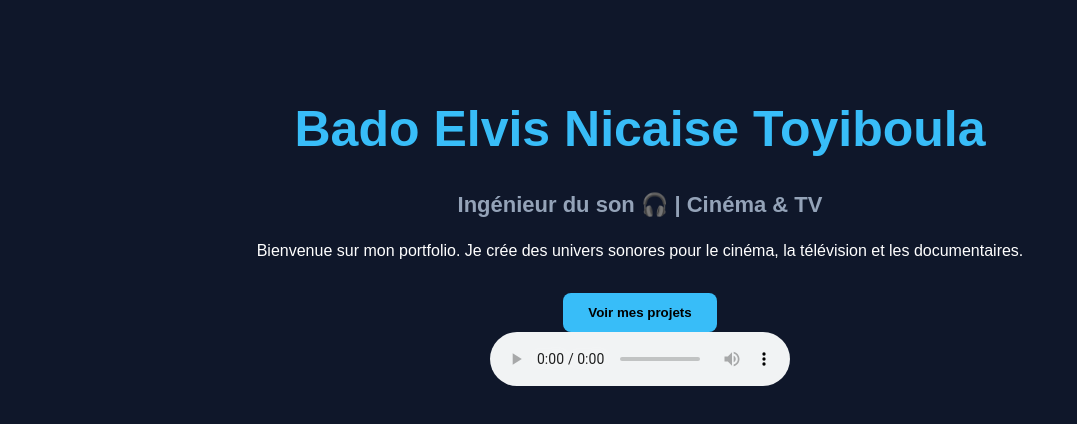
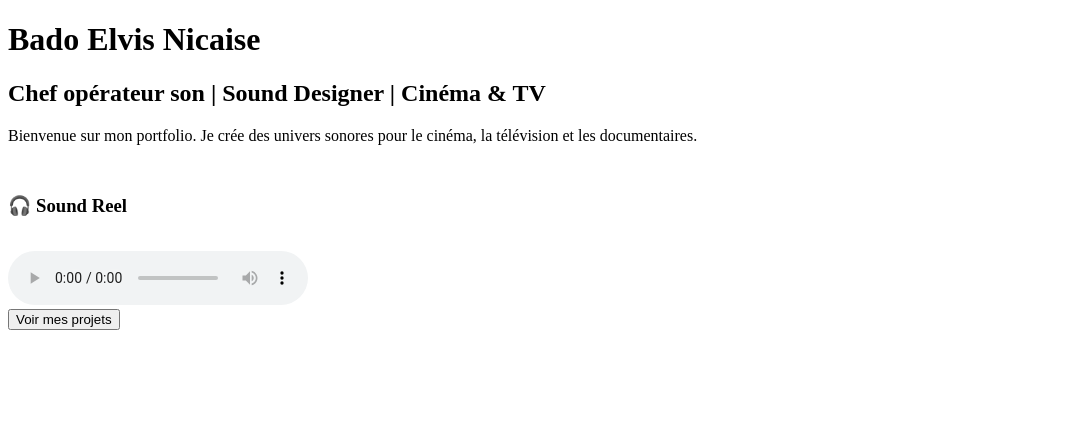
Before and after one commit to badonicaise-alt/mon-portfolio, a website: page public/index.html in a window 1280 px wide. Shown: the whole page, without its empty margins (0-1077 px from the left). Drawn offline with Linux system fonts and the light colour scheme.

Commit message:
add sound reel + improve design

```diff
--- a/public/index.html
+++ b/public/index.html
@@ -2,25 +2,33 @@
 <html lang="fr">
 <head>
     <meta charset="UTF-8">
-    <title>Mon Portfolio</title>
+    <title>Portfolio - Bado Elvis Nicaise</title>
     <link rel="stylesheet" href="style.css">
 </head>
 <body>
 
     <div class="container">
-        <h1>Bado Elvis Nicaise Toyiboula</h1>
-        <h2>Ingénieur du son 🎧 | Cinéma & TV</h2>
+
+        <h1>Bado Elvis Nicaise</h1>
+        <h2>Chef opérateur son | Sound Designer | Cinéma & TV</h2>
 
         <p>
             Bienvenue sur mon portfolio. Je crée des univers sonores pour le cinéma,
             la télévision et les documentaires.
         </p>
 
+        <section class="reel">
+            <h3>🎧 Sound Reel</h3>
+
+            <audio controls>
+                <source src="reel.mp3" type="audio/mpeg">
+                Ton navigateur ne supporte pas l’audio.
+            </audio>
+        </section>
+
         <button>Voir mes projets</button>
+
     </div>
 
 </body>
-</html><audio controls>
-    <source src="reel.mp3" type="audio/mpeg">
-    Ton navigateur ne supporte pas l’audio.
-</audio>
+</html>
--- a/public/style.css
+++ b/public/style.css
@@ -1,43 +1,8 @@
-body {
-    margin: 0;
-    font-family: Arial, sans-serif;
-    background: #0f172a;
-    color: white;
-    text-align: center;
+section {
+    margin-top: 50px;
 }
 
-.container {
-    margin-top: 100px;
+audio {
+    margin-top: 15px;
+    width: 300px;
 }
-
-h1 {
-    font-size: 50px;
-    color: #38bdf8;
-}
-
-h2 {
-    font-size: 22px;
-    color: #94a3b8;
-}
-
-p {
-    width: 60%;
-    margin: auto;
-    margin-top: 20px;
-    line-height: 1.6;
-}
-
-button {
-    margin-top: 30px;
-    padding: 12px 25px;
-    border: none;
-    background: #38bdf8;
-    color: black;
-    font-weight: bold;
-    cursor: pointer;
-    border-radius: 8px;
-}
-
-button:hover {
-    background: white;
-}
```
